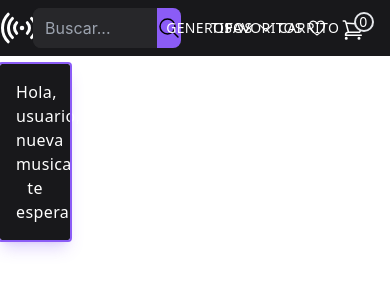
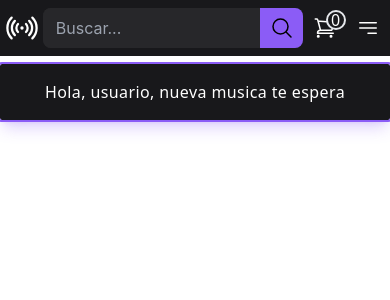
Before and after one commit to Jiao-lin/SoundScale, a React (Create React App) app: page / in a window 390 px wide. Shown: the top 300 px of the page. Built offline with nearby package versions, Linux system fonts and the light colour scheme.

Commit message:
header con responsive parte 1

```diff
--- a/src/components/Header/CartWidget.jsx
+++ b/src/components/Header/CartWidget.jsx
@@ -1,13 +1,12 @@
 import React from 'react'
 import iconos from '../../iconos'
+import NavBarBotonesResponsive from './NavBarResponsive'
 
 const CartWidget = ({num}) => {
   return (
-  <button className='group w-fit place-self-center items-center flex flex-row text-white font-sans font-medium tracking-wide text-sm subpixel-antialiased gap-x-1 hover:text-green-400 relative hover:text-shadow hover:shadow-green-400'>CARRITO
-
-  <div className='z-0 absolute inset-y-0 left-[3.9rem]'>{iconos.carrito}</div>
-  <div className={'w-5 h-5  bg-zinc-900 border-2 text-white rounded-full group-hover:border-green-400 group-hover:text-green-400 flex flex-row items-center justify-center absolute bottom-1.5 left-[4.7rem] z-10'}>{num}</div>
-
+  <button className={NavBarBotonesResponsive.Sm+NavBarBotonesResponsive.Xl+' group hover:text-green-400 relative hover:text-shadow hover:shadow-green-400'}>
+    <p className='hidden lg:flex'>CARRITO</p>
+    <div className=''>{iconos.carrito}<div className={'w-5 h-5 bg-zinc-900 border-2 text-white rounded-full group-hover:border-green-400 group-hover:text-green-400 flex flex-row items-center justify-center absolute bottom-[0.60rem] left-[0.8rem]  lg:bottom-[0.69rem] lg:left-[4.1rem] xl:bottom-[0.69rem] xl:left-[4.7rem]'}>{num}</div></div>
   </button>
   )
 }
--- a/src/components/Header/NavBar.jsx
+++ b/src/components/Header/NavBar.jsx
@@ -1,23 +1,22 @@
 import React from 'react';
 import iconos from '../../iconos';
 import CartWidget from './CartWidget';
-
-const NavBarNames = {boton1:"GENEROS",boton2:"TIPOS",boton3:"FAVORITOS"};
-const NavBarBotonesCss= "w-fit place-self-center items-center grid-cols-2 flex flex-row text-white font-sans font-medium tracking-wide text-sm subpixel-antialiased gap-x-1 hover:text-shadow";
+import NavBarResponsive from './NavBarResponsive';
 
 export const NavBar = () => {
   return (
     <header>
-      <nav className='w-full h-14 bg-zinc-900 grid grid-cols-12 grid-rows-1 justify-items-start	items-center '>
-        <div className={NavBarBotonesCss+" ml-3"}>{iconos.logo}</div>
-        <div className={"rounded-lg col-span-5 w-11/12 h-10 flex flex-row bg-zinc-800 justify-end"}>
+      <nav className='w-full h-14 bg-zinc-900 grid grid-rows-1 justify-items-start items-center lg:grid-cols-12 grid-cols-9'>
+        <div className={NavBarResponsive.Sm+" "+NavBarResponsive.Xl+" "}>{iconos.logo}</div>
+        <div className={"flex flex-row h-10 w-full rounded-lg col-span-6 bg-zinc-800 justify-end lg:col-span-5 lg:w-11/12 "}>
           <input placeholder=' Buscar...' className={"w-full rounded-l-lg h-full text-neutral-50 p-2 bg-zinc-800 focus:outline-none focus:border-y-2 focus:border-l-2 focus:border-violet-500 caret-violet-500"}></input>
           <button className={'w-1/5 h-10 rounded-r-lg bg-violet-500 flex flex-row items-center justify-center'}>{iconos.buscar}</button>
         </div>
-        <button className={NavBarBotonesCss+" hover:text-violet-500 hover:shadow-violet-500 active:text-violet-500"}>{NavBarNames.boton1}{iconos.flecha}</button>
-        <button className={NavBarBotonesCss+" hover:text-violet-500 hover:shadow-violet-500 active:text-violet-500"}>{NavBarNames.boton2}{iconos.flecha}</button>
-        <button className={NavBarBotonesCss+" hover:text-pink-500 hover:shadow-pink-500 active:text-pink-500"}>{NavBarNames.boton3}{iconos.corazon}</button>
+        <button className={NavBarResponsive.Sm+" "+NavBarResponsive.Xl+" hidden lg:flex hover:text-violet-500 hover:shadow-violet-500 active:text-violet-500"}><p className='hidden md:inline'>GENEROS</p>{iconos.flecha}</button>
+        <button className={NavBarResponsive.Sm+" "+NavBarResponsive.Xl+" hidden lg:flex hover:text-violet-500 hover:shadow-violet-500 active:text-violet-500"}><p className='hidden md:inline'>TIPOS</p>{iconos.flecha}</button>
+        <button className={NavBarResponsive.Sm+" "+NavBarResponsive.Xl+" hidden lg:flex hover:text-pink-500 hover:shadow-pink-500 active:text-pink-500"}><p className='hidden md:inline'>FAVORITOS</p>{iconos.corazon}</button>
         <CartWidget num={0}/>
+        <button className={NavBarResponsive.Sm+" "+NavBarResponsive.Xl+" flex lg:hidden hover:text-pink-500 hover:shadow-pink-500 active:text-pink-500"}>{iconos.menu}</button>
         </nav>
 
     </header>
--- /dev/null
+++ b/src/components/Header/NavBarResponsive.jsx
@@ -0,0 +1,5 @@
+
+const NavBarBotonesResponsive = {Sm:"w-fit place-self-center items-center sm:grid-cols-2 flex flex-row text-white font-sans font-medium tracking-wide sm:text-xs subpixel-antialiased sm:gap-x-1 hover:text-shadow",
+Xl:"w-fit place-self-center items-center xl:grid-cols-2 flex flex-row text-white font-sans font-medium tracking-wide xl:text-sm subpixel-antialiased xl:gap-x-1 hover:text-shadow",}
+
+export default NavBarBotonesResponsive;
--- a/src/components/ItemListContainer/ItemListContainer.jsx
+++ b/src/components/ItemListContainer/ItemListContainer.jsx
@@ -3,7 +3,7 @@ import React from 'react'
 const ItemListContainer = (props) => {
   return (
 
-    <div className='p-4 w-[18%] bg-zinc-900 font-medium font-sans tracking-wide rounded-sm text-base text-white absolute top-16 outline outline-2 outline-violet-500 shadow-lg shadow-violet-500/30'>Hola, {props.nombre}, nueva musica te espera</div>
+    <div className='p-4 w-full bg-zinc-900 font-medium font-sans tracking-wide rounded-sm text-base text-white absolute top-16 outline outline-2 outline-violet-500 shadow-lg shadow-violet-500/30'>Hola, {props.nombre}, nueva musica te espera</div>
   )
 }
 
--- a/src/iconos.jsx
+++ b/src/iconos.jsx
@@ -4,14 +4,16 @@ const iconos={flecha:<svg xmlns="http://www.w3.org/2000/svg" fill="none" viewBox
 </svg>, corazon:<svg xmlns="http://www.w3.org/2000/svg" fill="none" viewBox="0 0 24 24" stroke-width="1.5" stroke="currentColor" class="w-5 h-5">
   <path stroke-linecap="round" stroke-linejoin="round" d="M21 8.25c0-2.485-2.099-4.5-4.688-4.5-1.935 0-3.597 1.126-4.312 2.733-.715-1.607-2.377-2.733-4.313-2.733C5.1 3.75 3 5.765 3 8.25c0 7.22 9 12 9 12s9-4.78 9-12z" />
 </svg>,
-logo:<svg xmlns="http://www.w3.org/2000/svg" fill="none" viewBox="0 0 24 24" strokeWidth={1.5} stroke="currentColor" className="w-12 h-12">
+logo:<svg xmlns="http://www.w3.org/2000/svg" fill="none" viewBox="0 0 24 24" strokeWidth={1.5} stroke="currentColor" className="w-9 sm:w-12">
 <path strokeLinecap="round" strokeLinejoin="round" d="M9.348 14.651a3.75 3.75 0 010-5.303m5.304 0a3.75 3.75 0 010 5.303m-7.425 2.122a6.75 6.75 0 010-9.546m9.546 0a6.75 6.75 0 010 9.546M5.106 18.894c-3.808-3.808-3.808-9.98 0-13.789m13.788 0c3.808 3.808 3.808 9.981 0 13.79M12 12h.008v.007H12V12zm.375 0a.375.375 0 11-.75 0 .375.375 0 01.75 0z" />
 </svg>,buscar:<svg xmlns="http://www.w3.org/2000/svg" fill="none" viewBox="0 0 24 24" strokeWidth={1.5} stroke="currentColor" className="w-6 h-6">
   <path strokeLinecap="round" strokeLinejoin="round" d="M21 21l-5.197-5.197m0 0A7.5 7.5 0 105.196 5.196a7.5 7.5 0 0010.607 10.607z" />
 </svg>,carrito:<svg xmlns="http://www.w3.org/2000/svg" fill="none" viewBox="0 0 24 24" strokeWidth={1.5} stroke="currentColor" className="w-6 h-6">
   <path strokeLinecap="round" strokeLinejoin="round" d="M2.25 3h1.386c.51 0 .955.343 1.087.835l.383 1.437M7.5 14.25a3 3 0 00-3 3h15.75m-12.75-3h11.218c1.121-2.3 2.1-4.684 2.924-7.138a60.114 60.114 0 00-16.536-1.84M7.5 14.25L5.106 5.272M6 20.25a.75.75 0 11-1.5 0 .75.75 0 011.5 0zm12.75 0a.75.75 0 11-1.5 0 .75.75 0 011.5 0z" />
+</svg>,menu:<svg xmlns="http://www.w3.org/2000/svg" fill="none" viewBox="0 0 24 24" strokeWidth={1.5} stroke="currentColor" className="w-6 h-6">
+  <path strokeLinecap="round" strokeLinejoin="round" d="M3.75 6.75h16.5M3.75 12h16.5M12 17.25h8.25" />
 </svg>,
 
 }
 
-export default iconos
+export default iconos;
```
